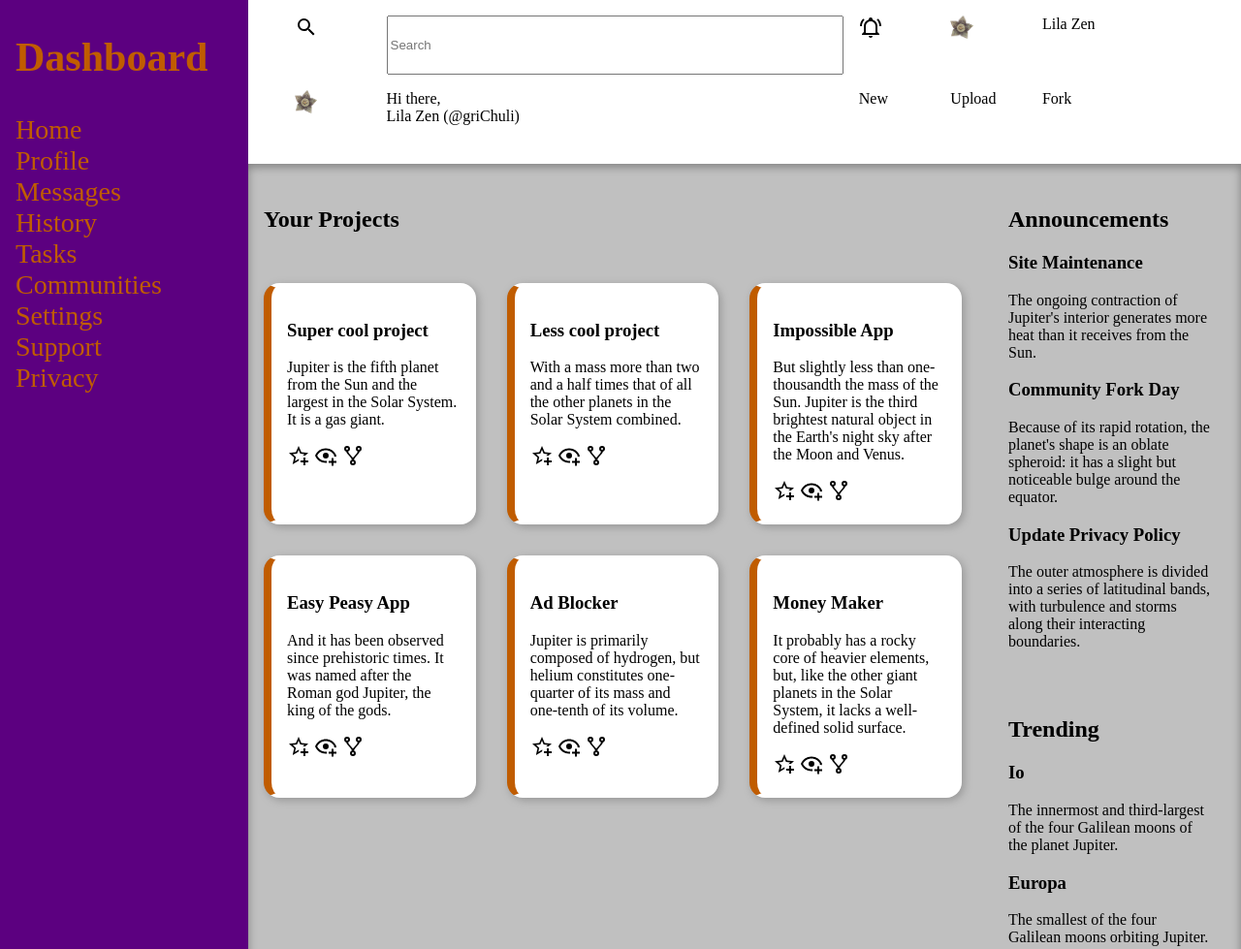
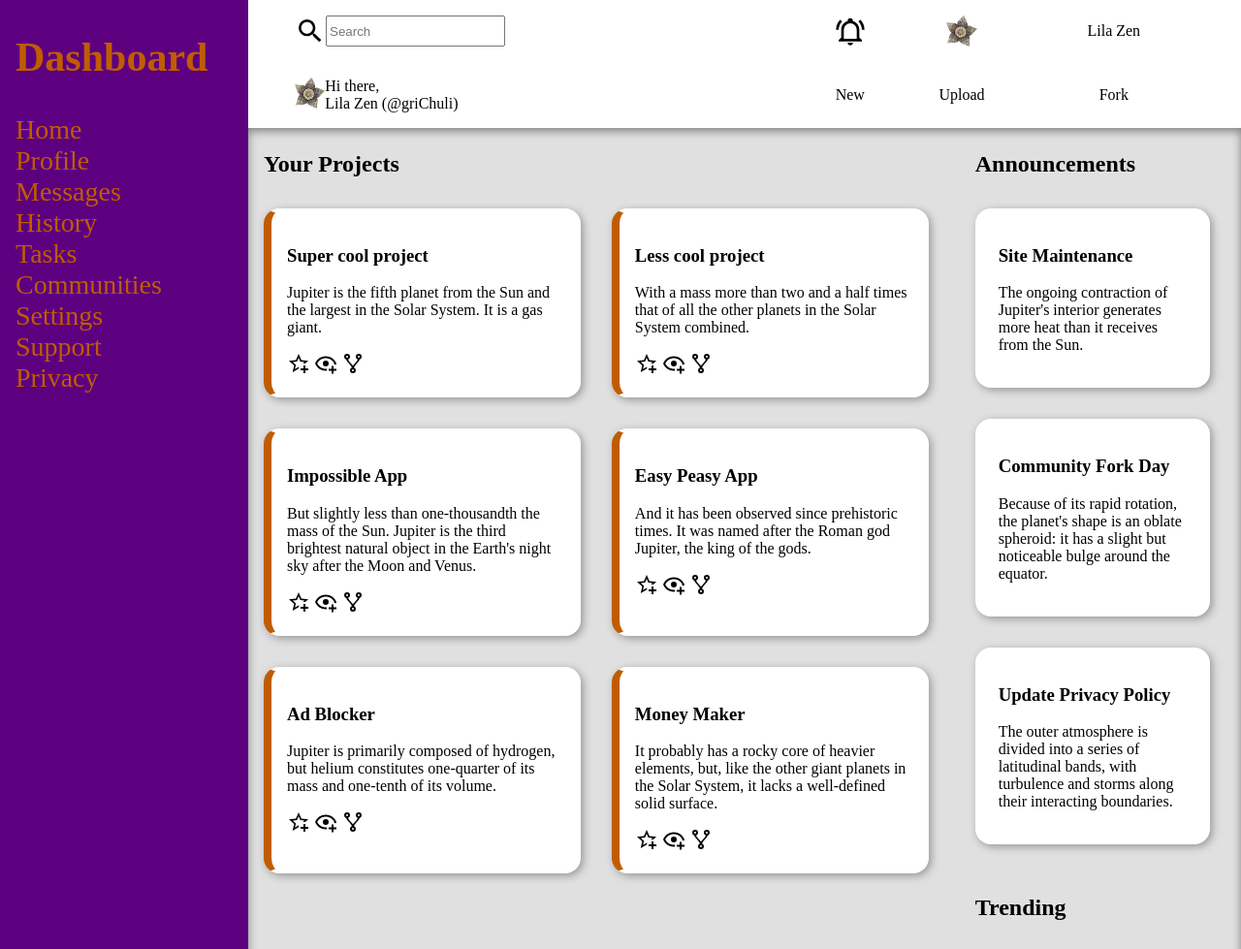
Before and after one commit to Sedbastian/odin-admin-dashboard, a plain HTML site: page index.html in a window 1280 px wide. Shown: the top 979 px of the page at 97% size. Drawn offline with Linux system fonts and the light colour scheme.

Commit message:
Agregar todavia mas estilo

```diff
--- a/index.html
+++ b/index.html
@@ -21,15 +21,19 @@
         <div>Privacy</div>
     </nav>
     <header>
-        <img src="resources/magnify.svg" alt="Search">
-        <input type="text" id="search" name="search" size=50 placeholder="Search">
+        <div class="searchImgInput">
+            <img src="resources/magnify.svg" alt="Search">
+            <input type="text" id="search" name="search" placeholder="Search">
+        </div>
         <img src="resources/bell-ring-outline.svg" alt="Notifications">
         <img src="resources/flor.png" alt="Avatar">
         <div>Lila Zen</div>
-        <img src="resources/flor.png" alt="Avatar">
-        <div>
-            <div>Hi there,</div>
-            <div>Lila Zen (@griChuli)</div>
+        <div class="avatarSalut">
+            <img src="resources/flor.png" alt="Avatar">
+            <div>
+                <div>Hi there,</div>
+                <div>Lila Zen (@griChuli)</div>
+            </div>
         </div>
         <div>New</div>
         <div>Upload</div>
@@ -95,34 +99,34 @@
         </section>
         <section class="announcements">
             <h2>Announcements</h2>
-            <div>
+            <div class="announcementsCard">
                 <h3>Site Maintenance</h3>
                 <p>The ongoing contraction of Jupiter's interior generates more heat than it receives from the Sun.</p>
             </div>
-            <div>
+            <div class="announcementsCard">
                 <h3>Community Fork Day</h3>
                 <p>Because of its rapid rotation, the planet's shape is an oblate spheroid: it has a slight but noticeable bulge around the equator.</p>
             </div>
-            <div>
+            <div class="announcementsCard">
                 <h3>Update Privacy Policy</h3>
                 <p>The outer atmosphere is divided into a series of latitudinal bands, with turbulence and storms along their interacting boundaries.</p>
             </div>
         </section>
         <section class="trending">
             <h2>Trending</h2>
-            <div>
+            <div class="trendingCard">
                 <h3>Io</h3>
                 <p>The innermost and third-largest of the four Galilean moons of the planet Jupiter.</p>
             </div>
-            <div>
+            <div class="trendingCard">
                 <h3>Europa</h3>
                 <p>The smallest of the four Galilean moons orbiting Jupiter.</p>
             </div>
-            <div>
+            <div class="trendingCard">
                 <h3>Ganymede</h3>
                 <p>The largest and most massive of the Solar System's moons.</p>
             </div>
-            <div>
+            <div class="trendingCard">
                 <h3>Callisto</h3>
                 <p>The second-largest moon of Jupiter, after Ganymede.</p>
             </div>
--- a/style.css
+++ b/style.css
@@ -1,7 +1,7 @@
 body {
     display: grid;
     grid-template-columns: 1fr 4fr;
-    grid-template-rows: 1fr 6fr;
+    grid-template-rows: min-content 6fr;
     margin: 0;
     padding: 0;
 }
@@ -27,9 +27,12 @@ header {
     grid-row: 1 / 2;
 
     display: grid;
-    grid-template-columns: 1fr 6fr 1fr 1fr 2fr;
-    grid-template-rows: 1fr 1fr;
-    gap: 1rem;
+    grid-template-columns: 6fr 1fr 1fr 2fr;
+    grid-template-rows: repeat(2, min-content);
+    gap: 2rem;
+
+    justify-items: center;
+    align-items: center;
 
     padding-top: 1rem;
     padding-bottom: 1rem;
@@ -40,7 +43,17 @@ header {
 }
 
 header img {
-    height: 1.5rem;
+    height: 2rem;
+}
+
+header .searchImgInput {
+    justify-self: start;
+    display: flex;
+}
+
+header .avatarSalut {
+    justify-self: start;
+    display: flex;
 }
 
 main {
@@ -48,7 +61,7 @@ main {
     grid-row: 2 / 3;
 
     display: grid;
-    grid-template-columns: 3fr 1fr;
+    grid-template-columns: 2.5fr 1fr;
     grid-template-rows: min-content min-content;
     gap: 2rem;
 
@@ -56,7 +69,7 @@ main {
     padding-left: 1rem;
     padding-right: 1rem;
 
-    background-color: rgb(192, 192, 192);
+    background-color: rgb(224, 224, 224);
     box-shadow: inset 0 .2rem .6rem rgb(128, 128, 128);
 }
 
@@ -65,13 +78,15 @@ main {
     grid-row: 1 / 3;
 
     display: grid;
-    grid-template-columns: repeat(auto-fit, minmax(200px, 1fr));
+    grid-template-columns: repeat(auto-fit, minmax(300px, 1fr));
     grid-auto-rows: min-content;
     gap: 2rem;
 }
 
 .projects h2 {
     grid-column: 1 / -1;
+    margin-top: 0;
+    margin-bottom: 0;
 }
 
 .cards {
@@ -94,14 +109,49 @@ main {
     grid-column: 2 / 3;
     grid-row: 1 / 2;
 
+    display: grid;
+    grid-template-columns: 1fr;
+    grid-template-rows: repeat(4, min-content);
+    gap: 2rem;
+
     padding-left: 1rem;
     padding-right: 1rem;
+}
+
+.announcements h2 {
+    margin-top: 0;
+    margin-bottom: 0;
+}
+
+.announcementsCard {
+    padding: 1rem;
+
+    background-color: white;
+    border-style: solid;
+    border-color: white;
+    border-radius: 1rem;
+    border-left-width: .5rem;
+    box-shadow: 0.15rem 0.15rem .5rem rgb(150, 150, 150);
 }
 
 .trending {
     grid-column: 2 / 3;
     grid-row: 2 / 3;
 
+    display: grid;
+    grid-auto-columns: 1fr;
+    grid-template-rows: repeat(5, min-content);
+    gap: 2rem;
+
     padding-left: 1rem;
     padding-right: 1rem;
 }
+
+.trendingCard {
+    background-color: white;
+    border-style: solid;
+    border-color: white;
+    border-radius: 1rem;
+    border-left-width: .5rem;
+    box-shadow: 0.15rem 0.15rem .5rem rgb(150, 150, 150);
+}
```
